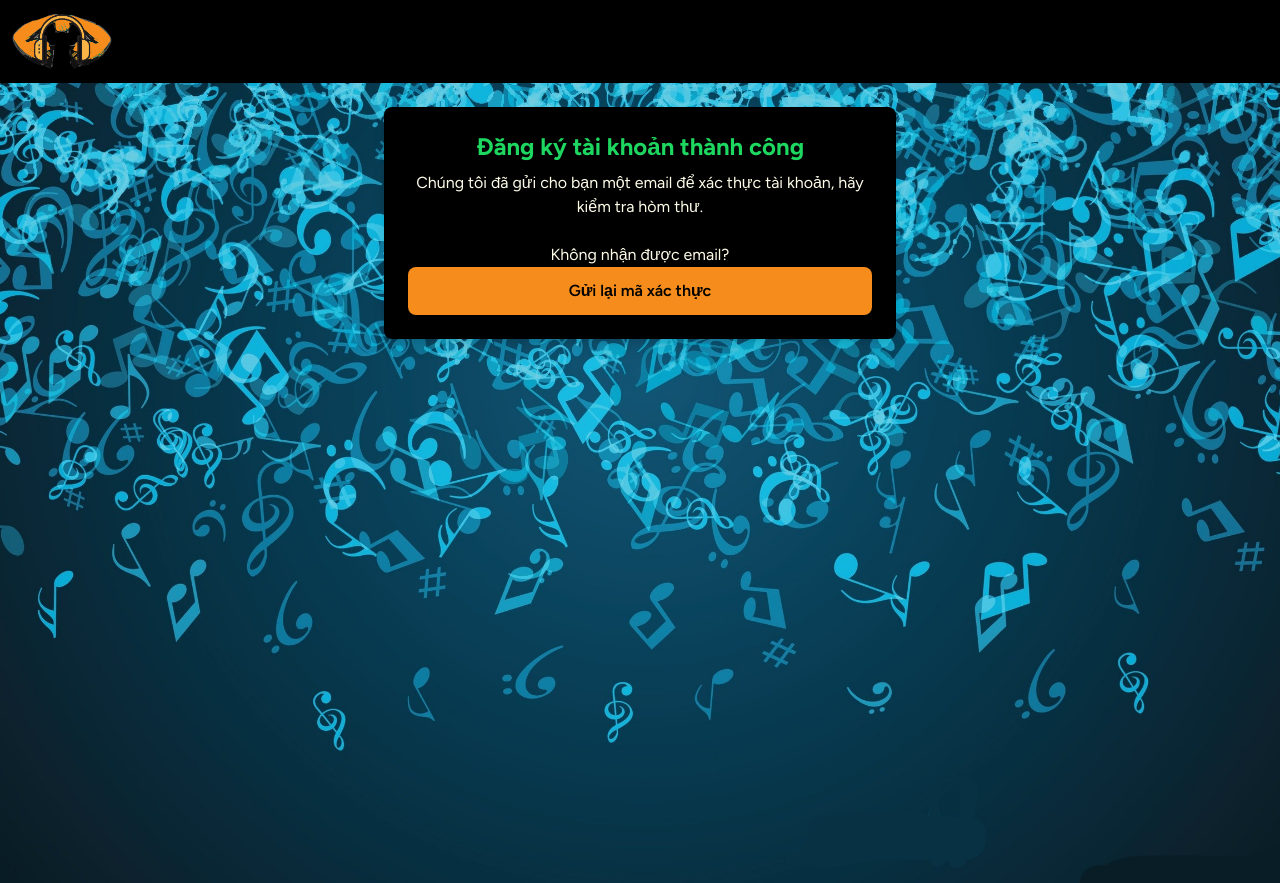
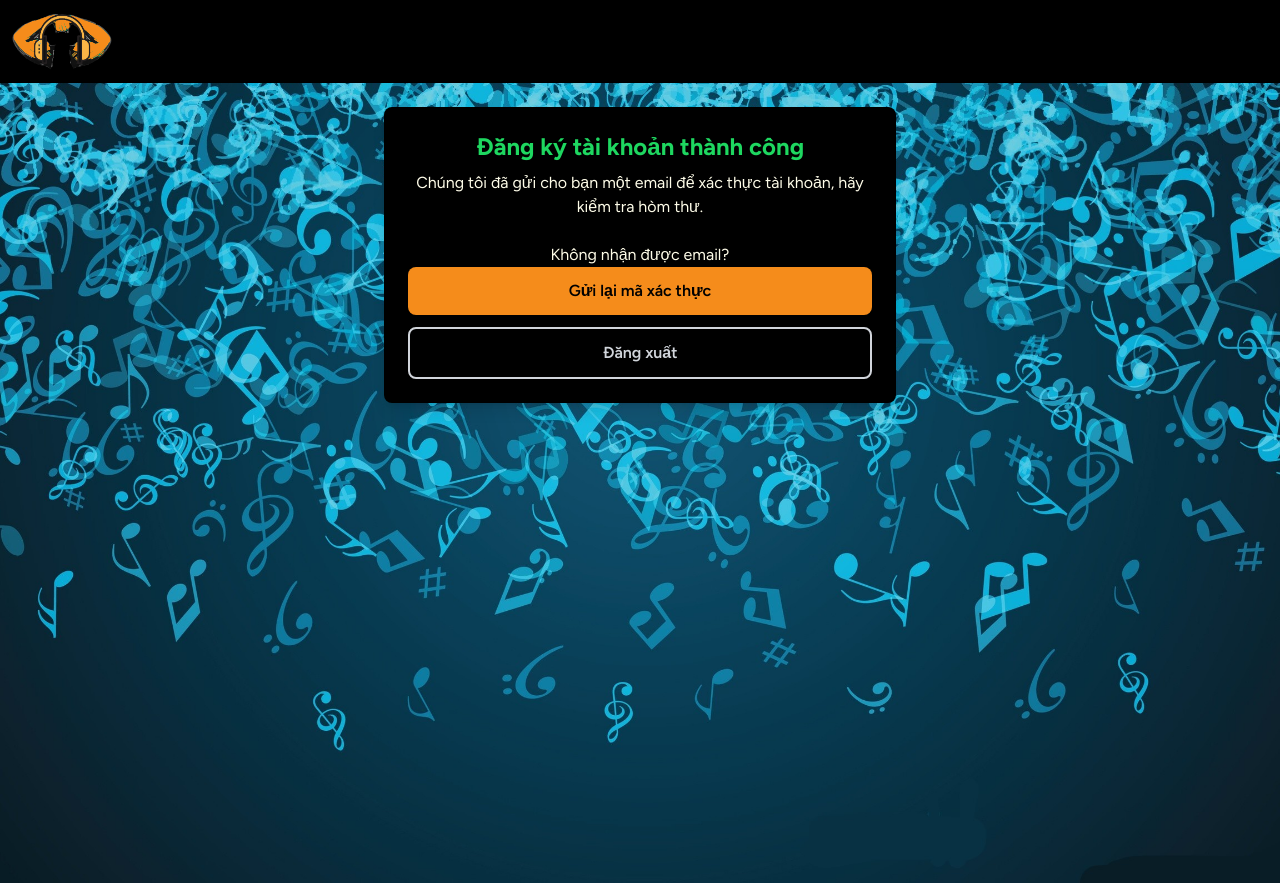
Before and after one commit to VuStrong/Strongtify, a Next.js app in the folder strongtify_client/: page /success-register in a window 1280 px wide. Built offline with nearby package versions, Linux system fonts and the light colour scheme; no server answers.

Commit message:
fix some bug

```diff
--- a/strongtify_client/src/app/(auth)/success-register/page.tsx
+++ b/strongtify_client/src/app/(auth)/success-register/page.tsx
@@ -4,6 +4,7 @@ import getUserSession from "@/services/getUserSession";
 import SendEmailConfirmationButton from "@/components/buttons/SendEmailConfirmationButton";
 import { getAccount } from "@/services/api/me";
 import ReSignInHandler from "@/handlers/ReSignInHandler";
+import SignOutButton from "@/components/buttons/SignOutButton";
 
 export const metadata: Metadata = {
     title: "Đăng ký thành công",
@@ -43,12 +44,13 @@ export default async function SuccessRegisterPage() {
                             khoản, hãy kiểm tra hòm thư.
                         </p>
                         <br />
-                        <div>
+                        <div className="mb-3">
                             Không nhận được email?
                             <SendEmailConfirmationButton
                                 accessToken={session?.accessToken ?? ""}
                             />
                         </div>
+                        <SignOutButton accessToken={session?.accessToken ?? ""} refreshToken={session?.refreshToken ?? ""} />
                     </div>
                 </div>
             </div>
--- a/strongtify_client/src/components/Footer.tsx
+++ b/strongtify_client/src/components/Footer.tsx
@@ -53,7 +53,7 @@ export default function Footer() {
                         </li>
                         <li>
                             <a
-                                href="https://github.com/VuManh1"
+                                href="https://github.com/VuStrong"
                                 className="hover:text-primary"
                                 target="_blank"
                             >
--- /dev/null
+++ b/strongtify_client/src/components/buttons/SignOutButton.tsx
@@ -0,0 +1,26 @@
+"use client";
+
+import Button from "./Button";
+import { logout } from "@/services/api/auth";
+import { signOut } from "next-auth/react";
+
+export default function SignOutButton({
+    accessToken,
+    refreshToken,
+}: {
+    accessToken: string;
+    refreshToken: string;
+}) {
+    const handleLogout = async () => {
+        await logout(refreshToken, accessToken);
+        signOut();
+    };
+
+    return (
+        <Button
+            outline
+            label="Đăng xuất"
+            onClick={handleLogout}
+        />
+    );
+}
--- a/strongtify_client/src/components/playlists/PlaylistSongList.tsx
+++ b/strongtify_client/src/components/playlists/PlaylistSongList.tsx
@@ -35,9 +35,7 @@ export default function PlaylistSongList({
     const [isSongOptionsModalOpen, setIsSongOptionsModalOpen] =
         useState<boolean>(false);
     const [selectedSongId, setSelectedSongId] = useState<string>("");
-    const [songIds, setSongIds] = useState<string[]>(
-        playlist.songs?.map(s => s.id) ?? []
-    );
+    const songIds = useMemo(() => playlist.songs?.map(s => s.id) ?? [], [playlist.songs]);
 
     const router = useRouter();
     const player = usePlayer();
@@ -162,15 +160,14 @@ export default function PlaylistSongList({
                         </div>
                     )}
                     onDrop={async (item: Song, index: number, items: Song[]) => {
-                        const newIds = items.map(i => i.id);
-                        setSongIds(newIds);
-
                         await moveSongInPlaylist(
                             playlist.id,
                             item.id,
                             index,
                             session?.accessToken ?? "",
                         );
+
+                        router.refresh();
                     }}
                 />
             </section>
```
